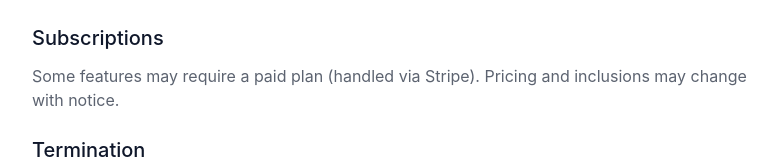
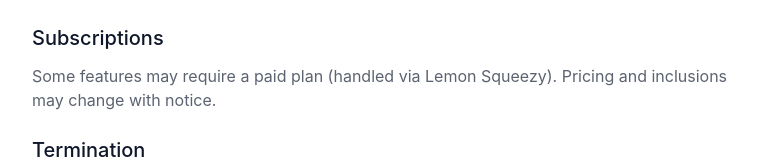
Before and after one commit to dietic/limito, a Next.js app: page /terms in a window 1280 px wide. Shown: the part 464-626 px from the top of the page, without its empty margins (248-1025 px from the left). Built offline with nearby package versions, Linux system fonts and the light colour scheme; no server answers.

Commit message:
chore(copy): polish Terms page copy and tokens

```diff
--- a/app/(marketing)/terms/page.tsx
+++ b/app/(marketing)/terms/page.tsx
@@ -48,8 +48,8 @@ export default function TermsPage() {
         <div>
           <h2 className="text-xl font-medium text-foreground">Subscriptions</h2>
           <p className="mt-3">
-            Some features may require a paid plan (handled via Stripe). Pricing
-            and inclusions may change with notice.
+            Some features may require a paid plan (handled via Lemon Squeezy).
+            Pricing and inclusions may change with notice.
           </p>
         </div>
 
```
